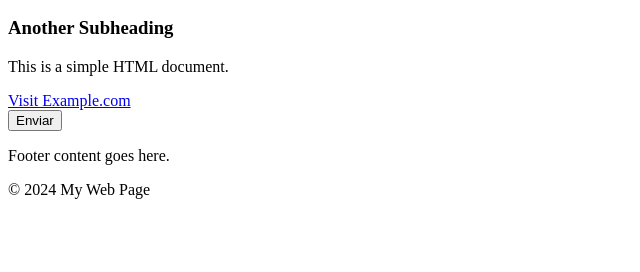
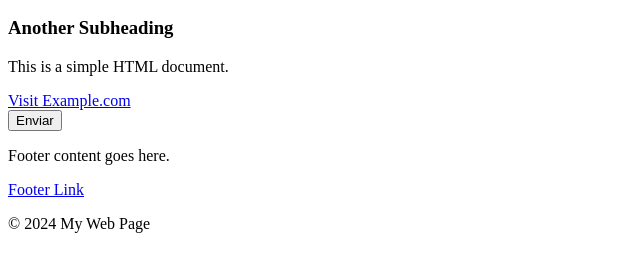
Before and after one commit to WillLarl29/Hello-Wold1, a plain HTML site: page index.html in a window 1280 px wide. Shown: the part 96-368 px from the top of the page, without its empty margins (0-640 px from the left). Drawn offline with Linux system fonts and the light colour scheme.

Commit message:
quito cambio

```diff
--- a/index.html
+++ b/index.html
@@ -15,6 +15,7 @@
 
 <footer>
     <p>Footer content goes here.</p>
+    <a href="https://www.example.com/footer-link">Footer Link</a>
     <p>&copy; 2024 My Web Page</p>
 
 </footer>
```
